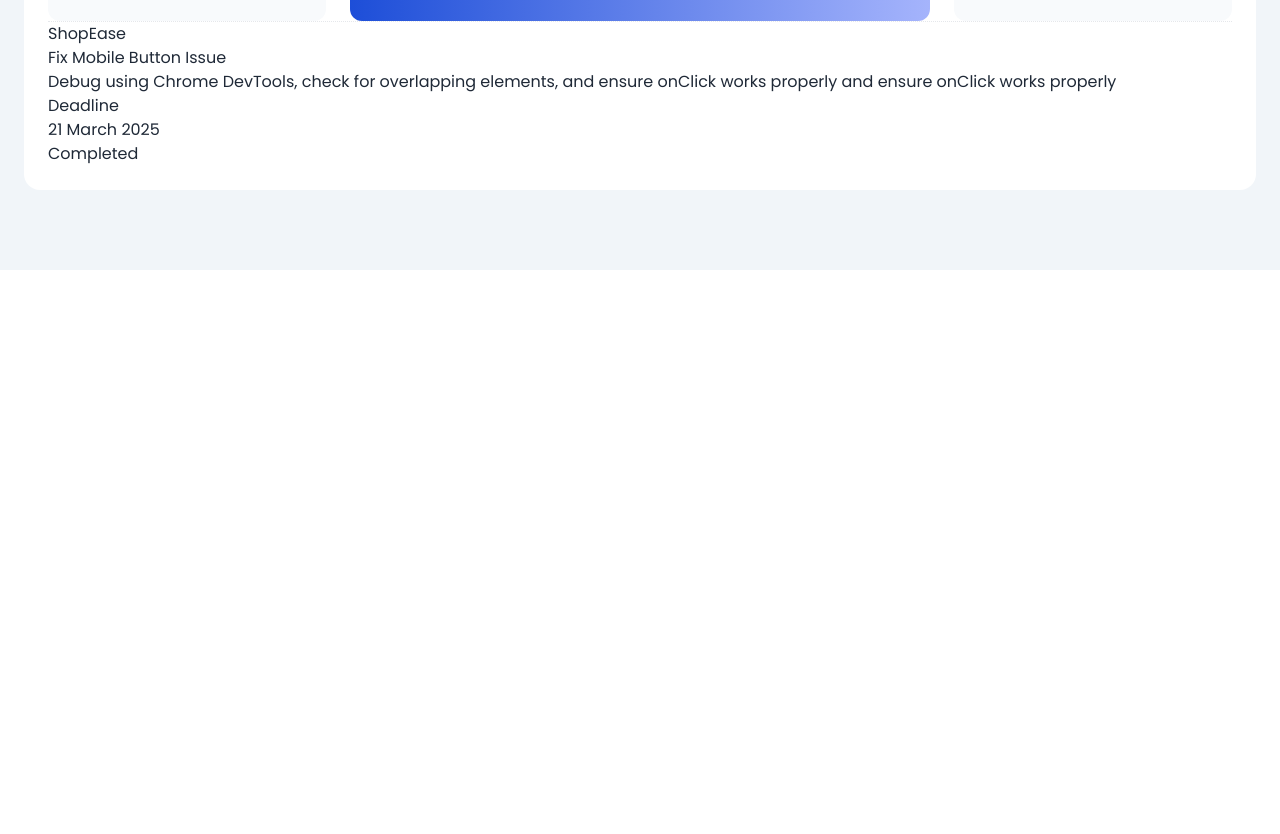
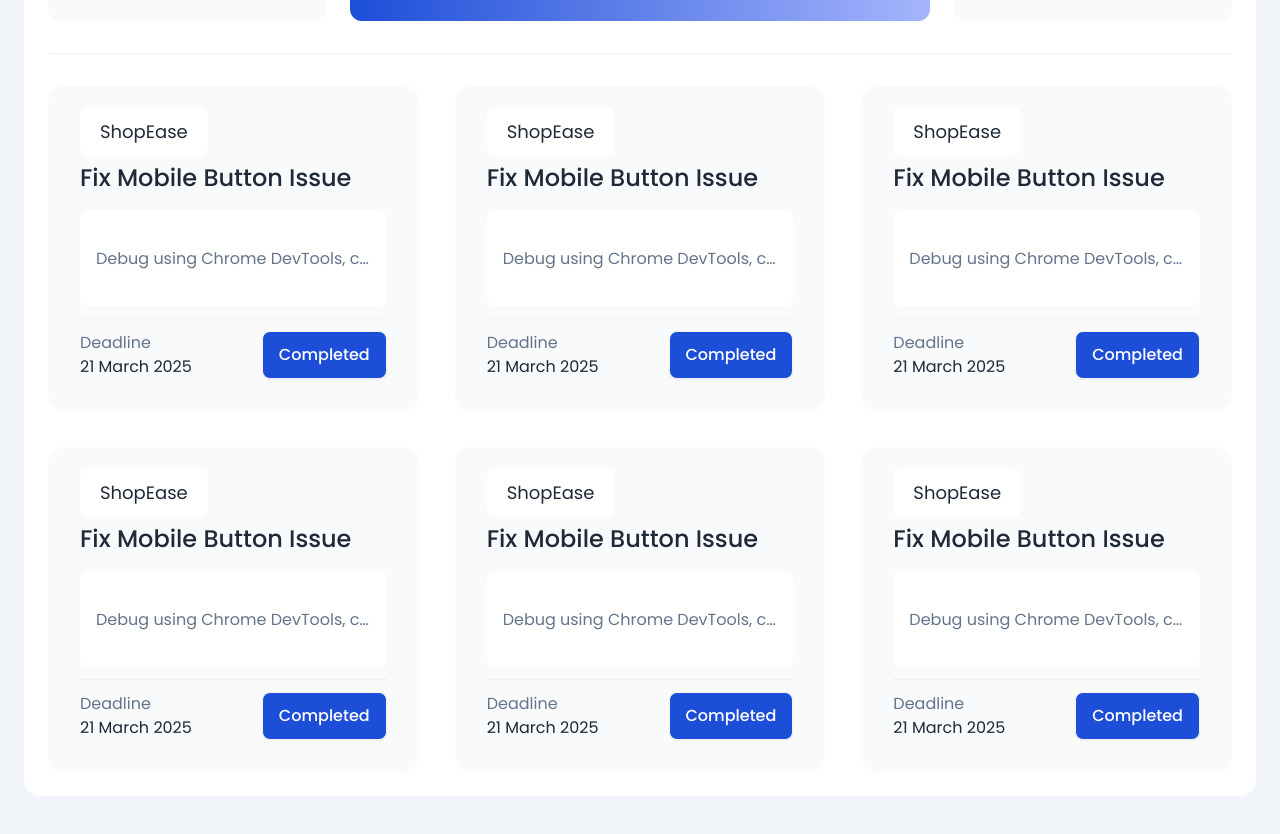
Before and after one commit to noboKumar/PH-assignment-05, a plain HTML site: page index.html in a window 1280 px wide. Shown: the part 274-1108 px from the top of the page. Before the commit the page ends 800 px from the top, so only its background shows below. Drawn offline with nearby package versions, Linux system fonts and the light colour scheme.

Commit message:
add main section

```diff
--- a/index.html
+++ b/index.html
@@ -61,7 +61,7 @@
     <!-- main section -->
     <main class="container mx-auto bg-white rounded-2xl mt-5 mb-14 p-6">
       <!-- first row -->
-      <section class="grid grid-cols-4 gap-6">
+      <section class="grid grid-cols-4 gap-6 pb-8">
         <div class="flex gap-5 p-8 rounded-xl bg-slate-50">
           <img
             class="bg-white p-4 rounded-full"
@@ -96,22 +96,127 @@
       </section>
       <hr class="border-dotted" />
       <!-- main card section -->
-      <section>
-        <p>ShopEase</p>
-        <h1>Fix Mobile Button Issue</h1>
-        <p class="text-ellipsis">
-          Debug using Chrome DevTools, check for overlapping elements, and
-          ensure onClick works properly and ensure onClick works properly
-        </p>
-        <div>
-          <p>
-            Deadline <br />
-            21 March 2025
-          </p>
-          <button>Completed</button>
+      <section class="grid grid-cols-3 gap-9 mt-8">
+        <div class="bg-slate-50 rounded-2xl  p-8">
+          <p class="bg-white text-lg inline px-5 py-3 rounded-lg">ShopEase</p>
+          <h1 class="text-2xl font-medium py-4">Fix Mobile Button Issue</h1>
+          <input
+            class="text-ellipsis text-slate-500 p-4 rounded-lg w-full h-24"
+            value="Debug using Chrome DevTools, check for overlapping elements, and
+          ensure onClick works properly and ensure onClick works properly"
+          />
+          <hr class="border-dotted my-3" />
+          <div class="flex items-center justify-between">
+            <div>
+              <p class="text-slate-500">Deadline</p>
+              <p>21 March 2025</p>
+            </div>
+            <button class="font-medium btn bg-blue-700 text-white text-base">
+              Completed
+            </button>
+          </div>
+        </div>
+        <div class="bg-slate-50 rounded-2xl  p-8">
+          <p class="bg-white text-lg inline px-5 py-3 rounded-lg">ShopEase</p>
+          <h1 class="text-2xl font-medium py-4">Fix Mobile Button Issue</h1>
+          <input
+            class="text-ellipsis text-slate-500 p-4 rounded-lg w-full h-24"
+            value="Debug using Chrome DevTools, check for overlapping elements, and
+            ensure onClick works properly and ensure onClick works properly"
+          />
+          <hr class="border-dotted my-3" />
+          <div class="flex items-center justify-between">
+            <div>
+              <p class="text-slate-500">Deadline</p>
+              <p>21 March 2025</p>
+            </div>
+            <button class="font-medium btn bg-blue-700 text-white text-base">
+              Completed
+            </button>
+          </div>
+        </div>
+        <div class="bg-slate-50 rounded-2xl  p-8">
+          <p class="bg-white text-lg inline px-5 py-3 rounded-lg">ShopEase</p>
+          <h1 class="text-2xl font-medium py-4">Fix Mobile Button Issue</h1>
+          <input
+            class="text-ellipsis text-slate-500 p-4 rounded-lg w-full h-24"
+            value="Debug using Chrome DevTools, check for overlapping elements, and
+            ensure onClick works properly and ensure onClick works properly"
+          />
+          <hr class="border-dotted my-3" />
+          <div class="flex items-center justify-between">
+            <div>
+              <p class="text-slate-500">Deadline</p>
+              <p>21 March 2025</p>
+            </div>
+            <button class="font-medium btn bg-blue-700 text-white text-base">
+              Completed
+            </button>
+          </div>
+        </div>
+        <div class="bg-slate-50 rounded-2xl  p-8">
+          <p class="bg-white text-lg inline px-5 py-3 rounded-lg">ShopEase</p>
+          <h1 class="text-2xl font-medium py-4">Fix Mobile Button Issue</h1>
+          <input
+            class="text-ellipsis text-slate-500 p-4 rounded-lg w-full h-24"
+            value="Debug using Chrome DevTools, check for overlapping elements, and
+            ensure onClick works properly and ensure onClick works properly"
+          />
+          <hr class="border-dotted my-3" />
+          <div class="flex items-center justify-between">
+            <div>
+              <p class="text-slate-500">Deadline</p>
+              <p>21 March 2025</p>
+            </div>
+            <button class="font-medium btn bg-blue-700 text-white text-base">
+              Completed
+            </button>
+          </div>
+        </div>
+        <div class="bg-slate-50 rounded-2xl  p-8">
+          <p class="bg-white text-lg inline px-5 py-3 rounded-lg">ShopEase</p>
+          <h1 class="text-2xl font-medium py-4">Fix Mobile Button Issue</h1>
+          <input
+            class="text-ellipsis text-slate-500 p-4 rounded-lg w-full h-24"
+            value="Debug using Chrome DevTools, check for overlapping elements, and
+            ensure onClick works properly and ensure onClick works properly"
+          />
+          <hr class="border-dotted my-3" />
+          <div class="flex items-center justify-between">
+            <div>
+              <p class="text-slate-500">Deadline</p>
+              <p>21 March 2025</p>
+            </div>
+            <button class="font-medium btn bg-blue-700 text-white text-base">
+              Completed
+            </button>
+          </div>
+        </div>
+        <div class="bg-slate-50 rounded-2xl  p-8">
+          <p class="bg-white text-lg inline px-5 py-3 rounded-lg">ShopEase</p>
+          <h1 class="text-2xl font-medium py-4">Fix Mobile Button Issue</h1>
+          <input
+            class="text-ellipsis text-slate-500 p-4 rounded-lg w-full h-24"
+            value="Debug using Chrome DevTools, check for overlapping elements, and
+            ensure onClick works properly and ensure onClick works properly"
+          />
+          <hr class="border-dotted my-3" />
+          <div class="flex items-center justify-between">
+            <div>
+              <p class="text-slate-500">Deadline</p>
+              <p>21 March 2025</p>
+            </div>
+            <button class="font-medium btn bg-blue-700 text-white text-base">
+              Completed
+            </button>
+          </div>
         </div>
       </section>
     </main>
+    <!-- side bar -->
+     <section>
+
+     </section>
   </body>
   <script src="./scripts/script.js"></script>
 </html>
```
